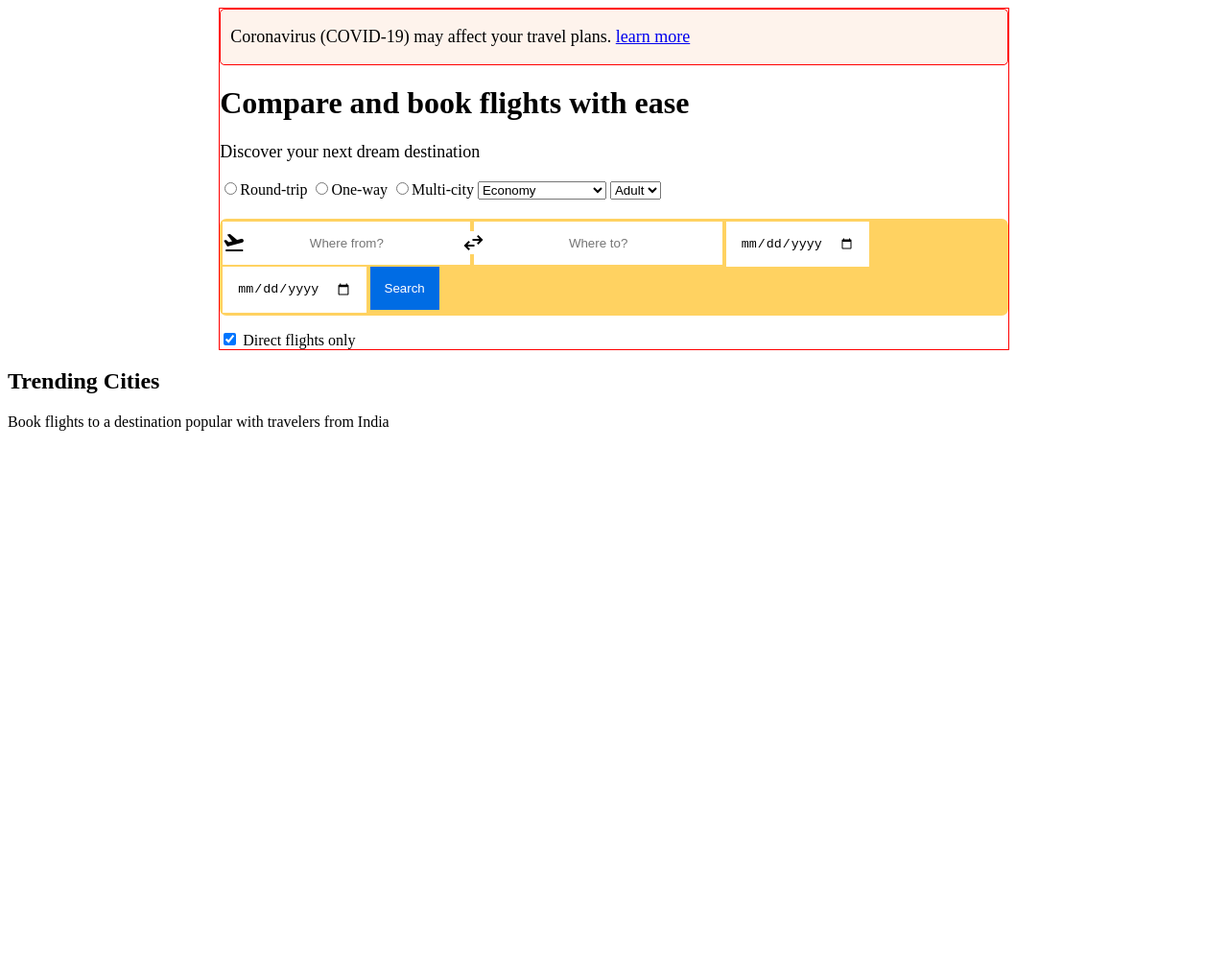
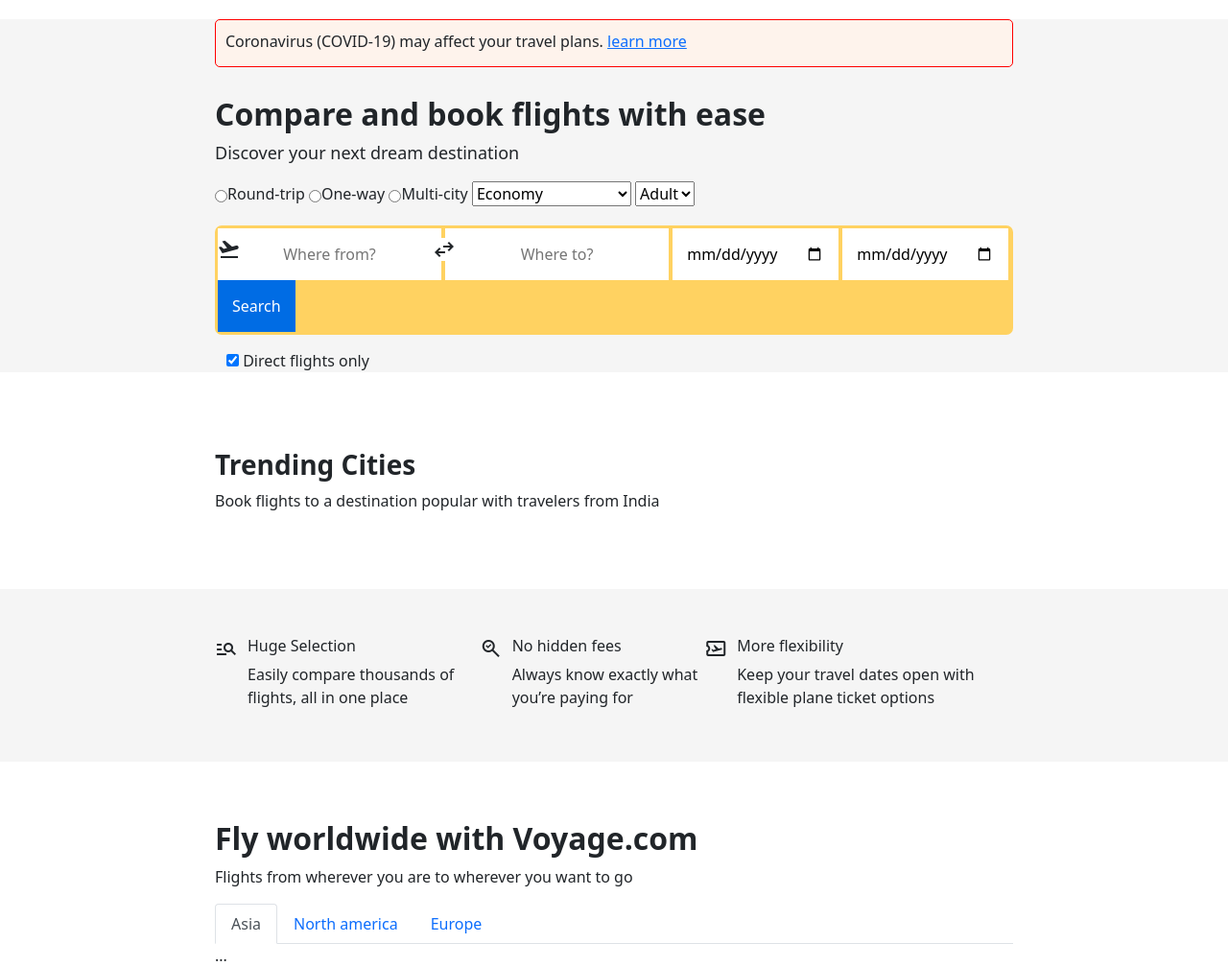
Before and after one commit to Prags1709/offbeat-pin-6298, a plain HTML site: page flight.html in a window 1280 px wide. Shown: the whole page at 96% size. Before the commit the page ends 939 px from the top, so only its background shows below. Drawn offline with nearby package versions, Linux system fonts and the light colour scheme.

Commit message:
flight_page

```diff
--- a/flight.html
+++ b/flight.html
@@ -5,19 +5,10 @@
     <meta http-equiv="X-UA-Compatible" content="IE=edge">
     <meta name="viewport" content="width=device-width, initial-scale=1.0">
     <title>flight.com</title>
+    <link rel="stylesheet" href="https://fonts.googleapis.com/css2?family=Material+Symbols+Outlined:opsz,wght,FILL,GRAD@48,400,0,0" />
+    <link href="https://cdn.jsdelivr.net/npm/bootstrap@5.0.2/dist/css/bootstrap.min.css" rel="stylesheet" integrity="sha384-EVSTQN3/azprG1Anm3QDgpJLIm9Nao0Yz1ztcQTwFspd3yD65VohhpuuCOmLASjC" crossorigin="anonymous">
     <link rel="stylesheet" href="style.css">
-    <link rel="stylesheet" href="https://fonts.googleapis.com/css2?family=Material+Symbols+Outlined:opsz,wght,FILL,GRAD@48,400,0,0" />
-   <!-- Basic stylesheet -->
-<link rel="stylesheet" href="owl-carousel/owl.carousel.css">
-
-<!-- Default Theme -->
-<link rel="stylesheet" href="owl-carousel/owl.theme.css">
-
-<!-- You can use latest version of jQuery  -->
-<script src="jquery-1.9.1.min.js"></script>
-
-<!-- Include js plugin -->
-<script src="assets/owl-carousel/owl.carousel.js"></script>
+    <script src="https://cdn.jsdelivr.net/npm/bootstrap@5.0.2/dist/js/bootstrap.bundle.min.js" integrity="sha384-MrcW6ZMFYlzcLA8Nl+NtUVF0sA7MsXsP1UyJoMp4YLEuNSfAP+JcXn/tWtIaxVXM" crossorigin="anonymous"></script>
 </head>
 <body>
     <div id="container">
@@ -25,11 +16,11 @@
     <div id="top-section">
 
     <div id="corona">
-        <p>Coronavirus (COVID-19) may affect your travel plans. <a href="https://www.booking.com/covid-19.html?lang=en-us&aid=304142&label=gen173nr-1FCAEoggI46AdIM1gEaGyIAQGYAQm4ARfIAQzYAQHoAQH4AQuIAgGoAgO4Apro4ZwGwAIB0gIkM2ZlMDZmYTgtZGVmZi00MzJhLWE3ZjItN2FhYmYyNDBjZWRi2AIG4AIB">learn more</a> </p>
+        <p style="font-size: medium;">Coronavirus (COVID-19) may affect your travel plans. <a href="https://www.booking.com/covid-19.html?lang=en-us&aid=304142&label=gen173nr-1FCAEoggI46AdIM1gEaGyIAQGYAQm4ARfIAQzYAQHoAQH4AQuIAgGoAgO4Apro4ZwGwAIB0gIkM2ZlMDZmYTgtZGVmZi00MzJhLWE3ZjItN2FhYmYyNDBjZWRi2AIG4AIB">learn more</a> </p>
     </div>
 
     <div>
-    <h1>Compare and book flights with ease</h1>
+    <h2>Compare and book flights with ease</h2>
     <p>Discover your next dream destination</p>
     </div>
 
@@ -73,15 +64,16 @@
 
 </div>
 </div>
+</div>
 
 <!-- mid-top section -->
 
  <div id="mid-top">
-    <h2>Trending Cities</h2>
+    <h3>Trending Cities</h3>
     <p>Book flights to a destination popular with travelers from India</p>
 
     <!-- owl crousal -->
-    <div class="owl-carousel owl-theme">
+    <!-- <div class="owl-carousel owl-theme"> -->
       <!-- <img src="https://q-xx.bstatic.com/xdata/images/city/square210/684764.jpg?k=6c3c9e920a39ca4f9eddcdfaa916999ea5d2765844610dd59349f4271f7596b3&o=
       " alt="newdelhi">
       <img src="https://q-xx.bstatic.com/xdata/images/city/square210/684764.jpg?k=6c3c9e920a39ca4f9eddcdfaa916999ea5d2765844610dd59349f4271f7596b3&o=
@@ -91,66 +83,71 @@
       <img src="https://q-xx.bstatic.com/xdata/images/city/square210/684764.jpg?k=6c3c9e920a39ca4f9eddcdfaa916999ea5d2765844610dd59349f4271f7596b3&o=
       " alt="newdelhi"> -->
 
-
+ </div>
  <!-- banner -->
  <div id="whole_width">
  <div id="banner">
   <div id="first_block">
-    <div style = "position:relative; top:15px;">
-        <span class="material-symbols-outlined">
+    <div>
+        <span class="material-symbols-outlined first">
             manage_search
             </span>
     </div>
     <div id="content">
-        <h4>Huge Selection</h4>
+        <h6>Huge Selection</h6>
         <p>Easily compare thousands of flights, all in one place</p>
     </div>
   </div>
 
   <div id="second_block">
-    <div style = "position:relative; top:15px;">
+    <div>
         <span class="material-symbols-outlined">
             search_check
             </span>
     </div>
     <div>
-        <h4>No hidden fees</h4>
+        <h6>No hidden fees</h6>
         <p>Always know exactly what you’re paying for</p>
     </div>
   </div>
 
   <div id="thrid_block">
-    <div style = "position:relative; top:15px;">
+    <div>
         <span class="material-symbols-outlined">
             airplane_ticket
             </span>
     </div>
     <div>
-        <h4>More flexibility</h4>
+        <h6>More flexibility</h6>
         <p>Keep your travel dates open with flexible plane ticket options</p>
     </div>
   </div>
 
  </div>
-</div>
+
+ <!-- lower-mid section -->
+
+ <div id="lower-mid">
+    <h2>Fly worldwide with Voyage.com</h2>
+    <p>Flights from wherever you are to wherever you want to go</p>
+
+
+
+ <nav>
+    <div class="nav nav-tabs" id="nav-tab" role="tablist">
+      <button class="nav-link active" id="nav-home-tab" data-bs-toggle="tab" data-bs-target="#nav-home" type="button" role="tab" aria-controls="nav-home" aria-selected="true">Asia</button>
+      <button class="nav-link" id="nav-profile-tab" data-bs-toggle="tab" data-bs-target="#nav-profile" type="button" role="tab" aria-controls="nav-profile" aria-selected="false">North america</button>
+      <button class="nav-link" id="nav-contact-tab" data-bs-toggle="tab" data-bs-target="#nav-contact" type="button" role="tab" aria-controls="nav-contact" aria-selected="false">Europe</button>
+    </div>
+  </nav>
+  <div class="tab-content" id="nav-tabContent">
+    <div class="tab-pane fade show active" id="nav-home" role="tabpanel" aria-labelledby="nav-home-tab">...</div>
+    <div class="tab-pane fade" id="nav-profile" role="tabpanel" aria-labelledby="nav-profile-tab">...</div>
+    <div class="tab-pane fade" id="nav-contact" role="tabpanel" aria-labelledby="nav-contact-tab">...</div>
+  </div>
+
+ </div>
 </body>
 </html>
-<script>
- $('.owl-carousel').owlCarousel({
-    loop:true,
-    margin:10,
-    nav:true,
-    responsive:{
-        0:{
-            items:1
-        },
-        600:{
-            items:3
-        },
-        1000:{
-            items:5
-        }
-    }
-})
-</script>
+
 <script src="flight.js"></script>
--- a/style.css
+++ b/style.css
@@ -1,22 +1,36 @@
  @import url('https://fonts.googleapis.com/css2?family=Poppins:wght@100&display=swap');
+
+#container{
+  background-color: rgb(245,245,245);
+
+}
+h2{
+  font-weight: 700;
+}
+h3{
+  font-weight: 700;
+}
 
 #top-section{
    width: 65%;
-   border: 1px solid red;
+   /* border: 1px solid red; */
    margin: auto;
 
 
 }
 
 #corona {
-    height: auto;
+    height: 50px;
+    align-items: center;
     text-align: left;
     padding-left: 10px;
+    padding-top: 10px;
     border: 1px solid red;
     background-color: rgb(254,243,236);
-    align-items: center;
     border-radius: 5px;
-
+    font-weight: lighter;
+    margin-top: 20px;
+    margin-bottom: 30px;
   }
 #top-section>div>p{
   font-size: large;
@@ -25,25 +39,36 @@
 
 /* banner */
 #banner{
-  border: 1px solid red;
+  /* border: 1px solid red; */
   display: flex;
   width: 65%;
   margin: auto;
+  margin-top: 80px;
+  margin-bottom: 100px;
+  padding-top: 50px;
 }
 #first_block{
-  border: 1px solid green;
+  /* border: 1px solid green; */
   display: flex;
   gap: 10px;
 }
 #second_block{
-  border: 1px solid green;
+  /* border: 1px solid green; */
   display: flex;
   gap: 10px;
 }
 #thrid_block{
-  border: 1px solid green;
+  /* border: 1px solid green; */
   display: flex;
   gap: 10px;
+}
+.first{
+  /* font-size: large; */
+}
+#whole_width{
+  height: 180px;
+  background-color: rgb(245,245,245);
+
 }
 
 /* location-search */
@@ -61,7 +86,7 @@
   margin-bottom: 15px;
 }
 .from,.to{
- width: 27.99%;
+ width: 28.2%;
  text-align: center;
 
 }
@@ -83,3 +108,13 @@
   background-color: white;
 
 }
+#mid-top{
+  width: 65%;
+  margin: auto;
+  margin-top: 80px;
+
+}
+#lower-mid{
+  width: 65%;
+  margin: auto;
+}
```
